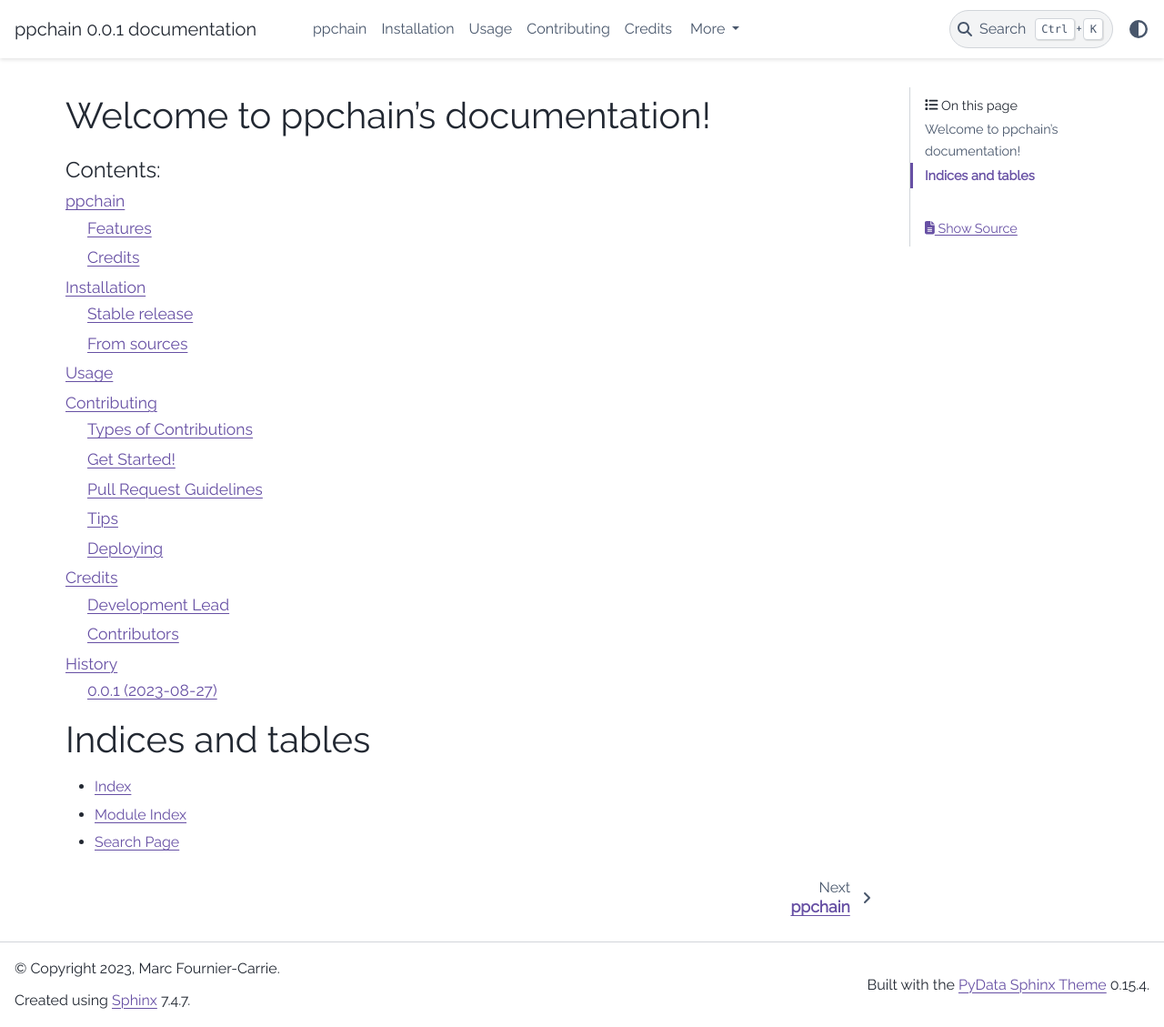
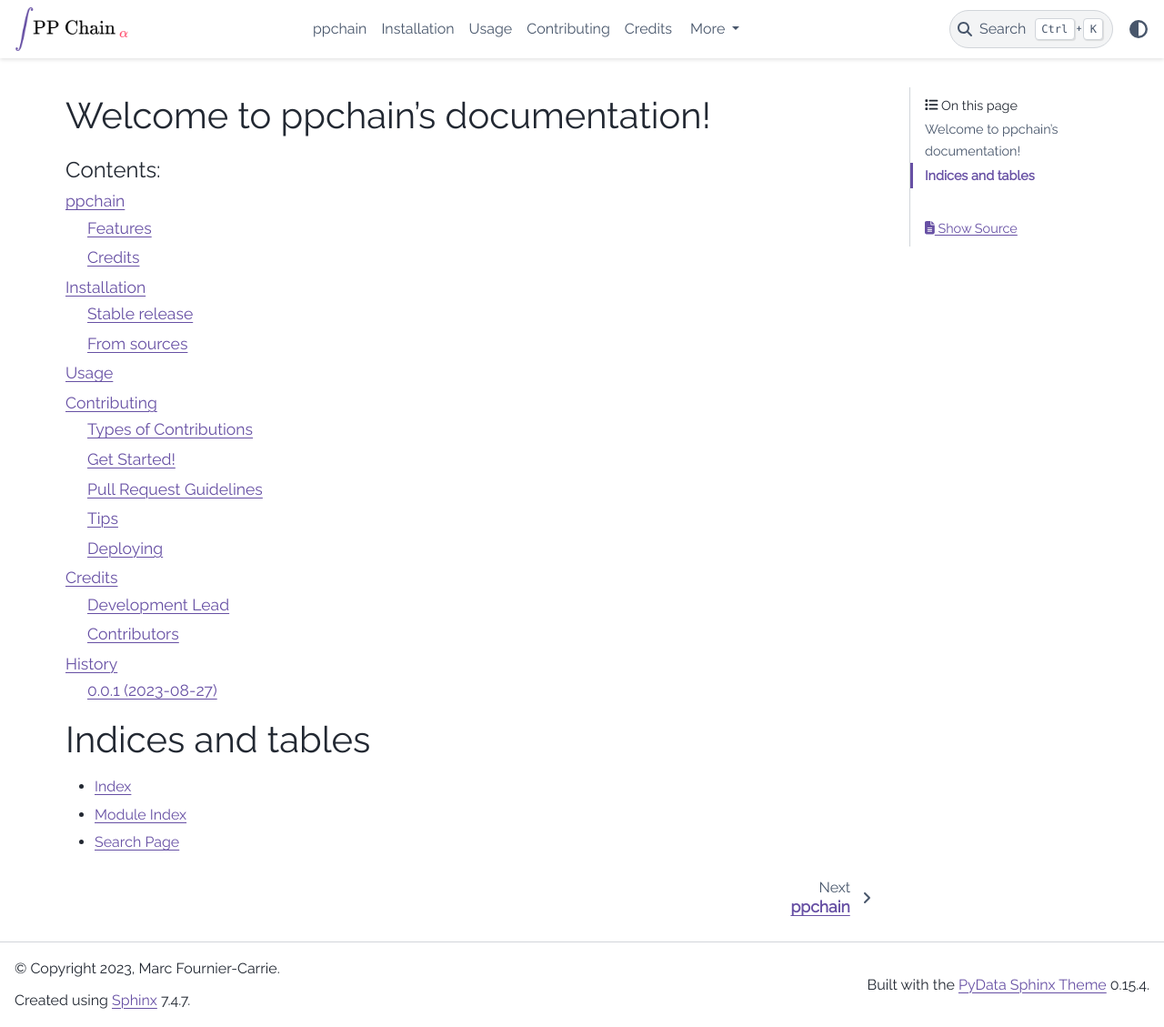
Before and after one commit to shadowboxingskills/ppchain, a Sphinx documentation site: the page built from docs/index.rst, in a window 1280 px wide and 1129 px high. Shown: the whole window at 91% size. Built offline with Sphinx 7.4.7 and the PyData theme 0.15.4, drawn with Linux system fonts in a browser that asks for light colours; pages that are not in the unit, such as notebooks, are missing from menus.

Commit message:
updated custom CSS

```diff
--- a/README.rst
+++ b/README.rst
@@ -5,9 +5,6 @@ ppchain
 
 .. image:: https://img.shields.io/pypi/v/ppchain.svg
         :target: https://pypi.python.org/pypi/ppchain
-
-.. image:: https://img.shields.io/travis/shadowboxingskills/ppchain.svg
-        :target: https://travis-ci.com/shadowboxingskills/ppchain
 
 .. image:: https://readthedocs.org/projects/ppchain/badge/?version=latest
         :target: https://ppchain.readthedocs.io/en/latest/?version=latest
@@ -20,7 +17,7 @@ Your probabilistic modeling open source copilot
 
 
 * Free software: MIT license
-* Documentation: https://ppchain.readthedocs.io.
+* Documentation: https://ppchain.readthedocs.io
 
 
 Features
--- a/docs/conf.py
+++ b/docs/conf.py
@@ -91,13 +91,14 @@ html_theme = 'pydata_sphinx_theme'
 # documentation.
 #
 # html_theme_options = {}
-# html_theme_options = {
-#     "logo": {
-#         "image_light": "_static/logo-light.png",
-#         "image_dark": "_static/logo-dark.png",
-#         "link": "https://ppchain.org",
-#     }
-# }
+html_theme_options = {
+    "logo": {
+        "image_light": "_static/ppchain-logo-light.png",
+        "image_dark": "_static/ppchain-logo-light.png",
+        "link": "https://ppchain.org",
+        "alt_text": "PP Chain - Home",
+    }
+}
 
 # Add any paths that contain custom static files (such as style sheets) here,
 # relative to this directory. They are copied after the builtin static files,
```
Also changed, not shown: docs/_static/ppchain-logo-light.png (added), 1 other file.
